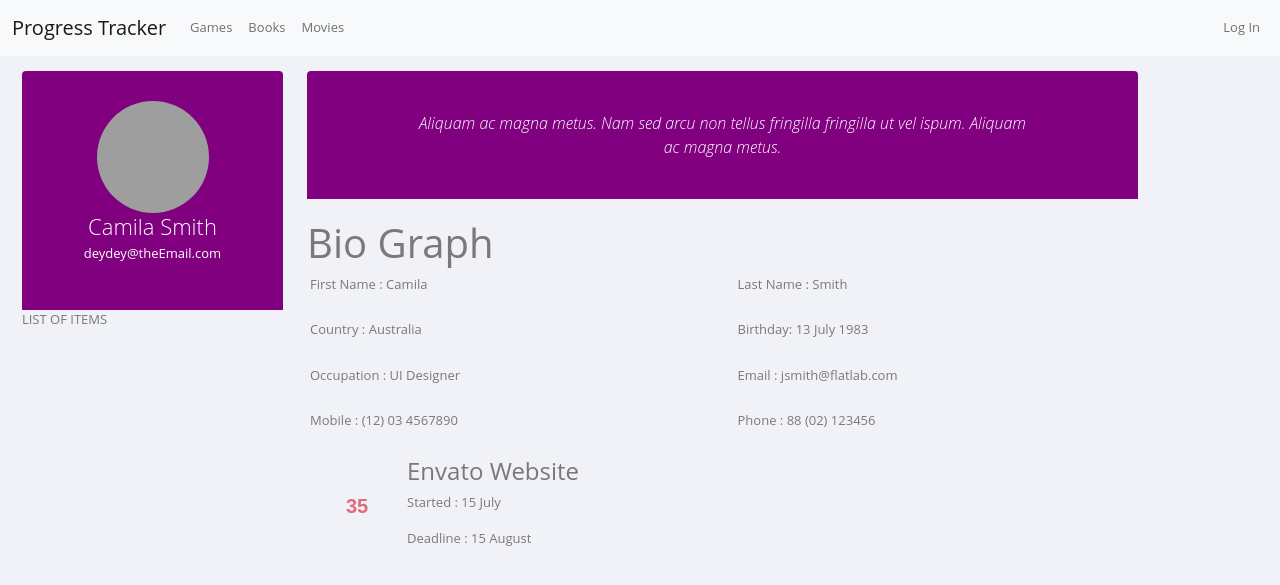
After one commit to dimashevchukk/ProgressTracker, a Django app: page /profile/1/ in a window 1280 px wide. The commit adds this page. Shown: the top 585 px of the page. Run offline with Django 5.2, Linux system fonts and the light colour scheme; tables that the repository leaves empty hold one stand-in row (values such as "Sample post"); some libraries are stand-ins or nearby versions; grey boxes are pictures that could not be loaded.

Commit message:
add signal for profile creation, profile template and css, fix indentations

```diff
--- a/static/css/styles.css
+++ b/static/css/styles.css
@@ -0,0 +1,63 @@
+body {
+    color: #797979;
+    background: #f1f2f7;
+    font-family: 'Open Sans', sans-serif;
+    padding: 0px !important;
+    margin: 0px !important;
+    font-size: 13px;
+    text-rendering: optimizeLegibility;
+    -webkit-font-smoothing: antialiased;
+}
+
+.container {
+    margin-left: 10px;
+}
+
+.profile-nav, .profile-info{
+    margin-top:15px;
+}
+
+.profile-nav .user-heading {
+    background: purple;
+    color: #fff;
+    border-radius: 4px 4px 0 0;
+    -webkit-border-radius: 4px 4px 0 0;
+    padding: 30px;
+    text-align: center;
+}
+
+.profile-nav .user-heading a img {
+    width: 112px;
+    height: 112px;
+    border-radius: 50%;
+    -webkit-border-radius: 50%;
+}
+
+.profile-nav .user-heading h1 {
+    font-size: 22px;
+    font-weight: 300;
+    margin-bottom: 5px;
+}
+
+.bio-graph-heading {
+    background: purple;
+    color: #fff;
+    text-align: center;
+    font-style: italic;
+    padding: 40px 110px;
+    border-radius: 4px 4px 0 0;
+    -webkit-border-radius: 4px 4px 0 0;
+    font-size: 16px;
+    font-weight: 300;
+}
+
+.bio-row {
+    width: 50%;
+    float: left;
+    margin-bottom: 10px;
+    padding:0 15px;
+}
+
+.bio-chart, .bio-desk {
+    float: left;
+}
--- a/templates/base.html
+++ b/templates/base.html
@@ -11,15 +11,14 @@
         crossorigin="anonymous">
   {% load static %}
   <link rel="stylesheet" href="{% static 'css/styles.css' %}">
-
 </head>
 
 <body>
 {% block navbar %}
   {% include "includes/navbar.html" %}
 {% endblock %}
-{% block content %}
-{% endblock %}
+
+{% block content %}{% endblock %}
 <script src="https://cdn.jsdelivr.net/npm/@popperjs/core@2.11.8/dist/umd/popper.min.js"></script>
 <script src="https://cdn.jsdelivr.net/npm/bootstrap@5.0.2/dist/js/bootstrap.min.js"></script>
 </body>
--- a/templates/includes/navbar.html
+++ b/templates/includes/navbar.html
@@ -1,7 +1,8 @@
 <nav class="navbar navbar-expand-lg navbar-light bg-light">
   <div class="container-fluid">
     <a class="navbar-brand" href="/">Progress Tracker</a>
-    <button class="navbar-toggler" type="button" data-bs-toggle="collapse" data-bs-target="#navbarSupportedContent" aria-controls="navbarSupportedContent" aria-expanded="false" aria-label="Переключатель навигации">
+    <button class="navbar-toggler" type="button" data-bs-toggle="collapse" data-bs-target="#navbarSupportedContent"
+            aria-controls="navbarSupportedContent" aria-expanded="false" aria-label="Переключатель навигации">
       <span class="navbar-toggler-icon"></span>
     </button>
     <div class="collapse navbar-collapse" id="navbarSupportedContent">
--- a/templates/tracker/index.html
+++ b/templates/tracker/index.html
@@ -1,5 +1,5 @@
 {% extends "base.html" %}
 
 {% block content %}
-	<h1>Home Page</h1>
+  <h1>Home Page</h1>
 {% endblock %}
--- /dev/null
+++ b/templates/tracker/profile.html
@@ -0,0 +1,83 @@
+{% extends "base.html" %}
+
+{% block content %}
+  <link href="https://maxcdn.bootstrapcdn.com/font-awesome/4.3.0/css/font-awesome.min.css" rel="stylesheet">
+  <div class="container">
+    <div class="row">
+      <div class="profile-nav col-md-3">
+        <div class="panel">
+          <div class="user-heading round">
+            <a href="#">
+              <img src="https://bootdey.com/img/Content/avatar/avatar3.png" alt="">
+            </a>
+            <h1>Camila Smith</h1>
+            <p>deydey@theEmail.com</p>
+          </div>
+        </div>
+        <div>
+          <p>LIST OF ITEMS</p>
+        </div>
+      </div>
+      <div class="profile-info col-md-9">
+        <div class="panel">
+          <div class="bio-graph-heading">
+            Aliquam ac magna metus. Nam sed arcu non tellus fringilla fringilla ut vel ispum. Aliquam ac magna metus.
+          </div>
+          <div class="panel-body bio-graph-info">
+            <br>
+            <h1>Bio Graph</h1>
+            <div class="row">
+              <div class="bio-row">
+                <p><span>First Name </span>: Camila</p>
+              </div>
+              <div class="bio-row">
+                <p><span>Last Name </span>: Smith</p>
+              </div>
+              <div class="bio-row">
+                <p><span>Country </span>: Australia</p>
+              </div>
+              <div class="bio-row">
+                <p><span>Birthday</span>: 13 July 1983</p>
+              </div>
+              <div class="bio-row">
+                <p><span>Occupation </span>: UI Designer</p>
+              </div>
+              <div class="bio-row">
+                <p><span>Email </span>: jsmith@flatlab.com</p>
+              </div>
+              <div class="bio-row">
+                <p><span>Mobile </span>: (12) 03 4567890</p>
+              </div>
+              <div class="bio-row">
+                <p><span>Phone </span>: 88 (02) 123456</p>
+              </div>
+            </div>
+          </div>
+        </div>
+        <div>
+          <div class="row">
+            <div class="col-md-6">
+              <div class="panel">
+                <div class="panel-body">
+                  <div class="bio-chart">
+                    <div style="display:inline;width:100px;height:100px;">
+                      <canvas width="100" height="100px"></canvas>
+                      <input class="knob" data-width="100" data-height="100" data-displayprevious="true"
+                             data-thickness=".2" value="35" data-fgcolor="#e06b7d" data-bgcolor="#e8e8e8"
+                             style="width: 54px; height: 33px; position: absolute; vertical-align: middle; margin-top: 33px; margin-left: -77px; border: 0px; font-weight: bold; font-style: normal; font-variant: normal; font-stretch: normal; font-size: 20px; line-height: normal; font-family: Arial; text-align: center; color: rgb(224, 107, 125); padding: 0px; -webkit-appearance: none; background: none;">
+                    </div>
+                  </div>
+                  <div class="bio-desk">
+                    <h4 class="red">Envato Website</h4>
+                    <p>Started : 15 July</p>
+                    <p>Deadline : 15 August</p>
+                  </div>
+                </div>
+              </div>
+            </div>
+          </div>
+        </div>
+      </div>
+    </div>
+  </div>
+{% endblock %}
--- a/tracker/apps.py
+++ b/tracker/apps.py
@@ -4,3 +4,6 @@ from django.apps import AppConfig
 class TrackerConfig(AppConfig):
     default_auto_field = "django.db.models.BigAutoField"
     name = "tracker"
+
+    def ready(self):
+        import tracker.signals
--- a/tracker/urls.py
+++ b/tracker/urls.py
@@ -14,6 +14,7 @@ app_name = "tracker"
 urlpatterns = [
     path("", index, name="index"),
     path("profile/", ProfileDetailView.as_view(), name="profile-detail"),
+    path("profile/<int:pk>/", ProfileDetailView.as_view(), name="profile-detail"),
 
     path("games/", GameListView.as_view(), name="game-list"),
     path("movies/", MovieListView.as_view(), name="movie-list"),
--- a/tracker/views.py
+++ b/tracker/views.py
@@ -4,6 +4,7 @@ from django.shortcuts import render
 from django.urls import reverse_lazy
 from django.views import generic
 
+from tracker.models import Profile, MediaItem
 from tracker.forms import CustomUserCreationForm
 
 
@@ -21,8 +22,22 @@ def index(request: HttpRequest) -> HttpResponse:
 
 
 class ProfileDetailView(generic.DetailView):
-    pass
+    model = Profile
+    template_name = "tracker/profile.html"
+    context_object_name = "profile"
 
+    def get_object(self, queryset=None):
+        pk = self.kwargs.get("pk")
+
+        if pk:
+            return Profile.objects.get(pk=pk)
+
+        if self.request.user.is_authenticated:
+            return self.request.user
+
+    def get_context_data(self, **kwargs):   # need to add mediaitems later
+        context = super().get_context_data(**kwargs)
+        return context
 
 class GameListView(generic.ListView):
     pass
```
Also changed, not shown: tracker/signals.py (added, +14 -0 lines). Lines whose indentation alone changed are shown as unchanged.
